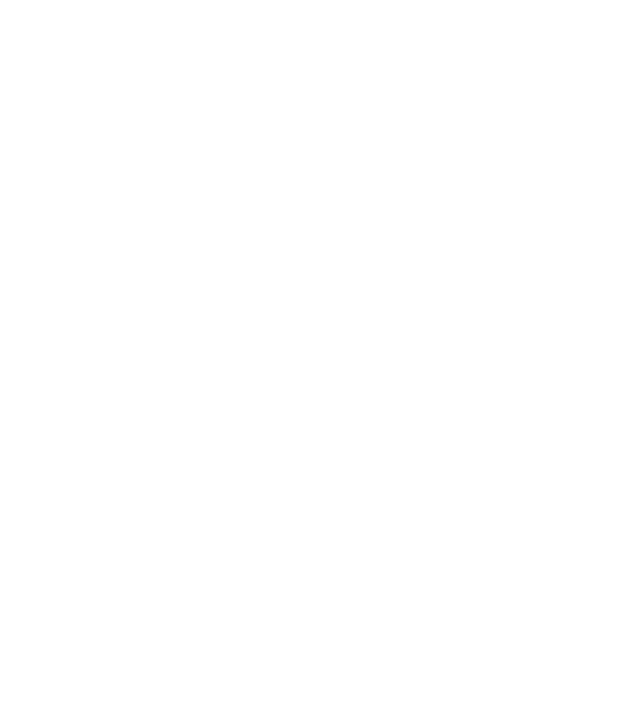
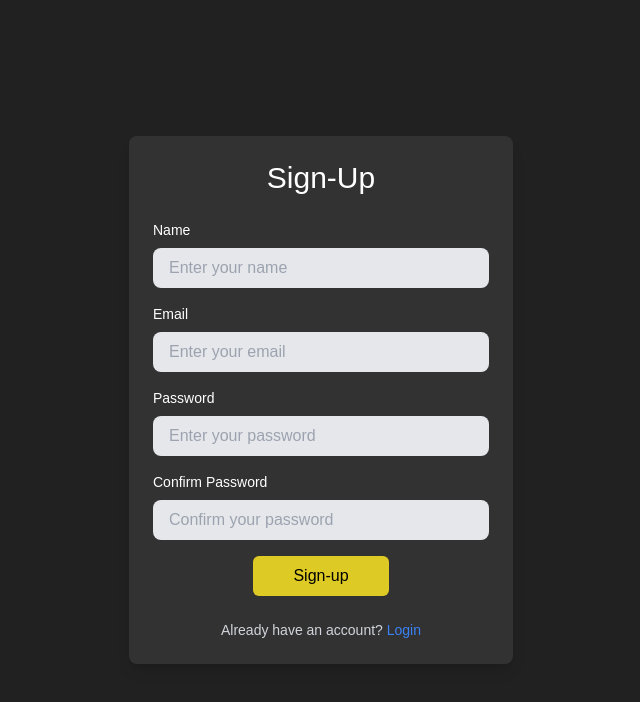
Before and after one commit to eyoaab/Gym-Management-Website, a React (Create React App) app in the folder front-end/gym-management-system/: page /signup in a window 1280 px wide. Before the commit this address had no page. Shown: the top 702 px of the page, without its empty margins (319-959 px from the left). Built offline with nearby package versions, Linux system fonts and the light colour scheme; the HTML template or start-up script is replaced by a standard one; a web font is replaced by a local one.

Commit message:
implmented page not found page

```diff
--- a/front-end/gym-management-system/src/App.jsx
+++ b/front-end/gym-management-system/src/App.jsx
@@ -4,18 +4,26 @@
 import BlogPage from './pages/blogs-page/blogs-page';
 import AboutPage from './pages/about-page/about-page';
 import ProductPage from './pages/products/product-page';
+import LoginPage from './pages/uset-page/login-page';
+import SignUpPage from './pages/uset-page/signup-page';
+import PageNotFound from './pages/page-not-found';
+
 function App() {
   return (
     <div className="App">
-      <Router>
+      {<Router>
 
         <Routes>
           <Route exact path="/" element={<MainPage />} />
           <Route exact path="/blogs" element={<BlogPage />} />
           <Route exact path="/about" element={<AboutPage />} />
           <Route exact path="/products" element={<ProductPage />} />
+          <Route exact path="/login" element={<LoginPage />} />
+          <Route exact path="/signup" element={<SignUpPage />} />
+         <Route exact path="*" element={<PageNotFound />} />
         </Routes>
       </Router>
+      }
 
 
     </div>
--- a/front-end/gym-management-system/src/pages/contact-page/contact-page.jsx
+++ b/front-end/gym-management-system/src/pages/contact-page/contact-page.jsx
@@ -16,7 +16,7 @@
                     </p>
 
                     {/* Newsletter Subscription Form */}
-                    <form className="flex flex-row items-center bg-darkGray opacity-90 px-2 py-2 w-3/4 rounded-md ">
+                    <div className="flex flex-row items-center bg-darkGray opacity-90 px-2 py-2 w-3/4 rounded-md ">
                         <input
                             type="email"
                             placeholder="Enter your email..."
@@ -28,7 +28,7 @@
                         >
                             Subscribe
                         </button>
-                    </form>
+                    </div>
 
                     {/* Privacy Disclaimer */}
                     <p className="text-sm text-gray-400 w-3/4 text-start">
--- /dev/null
+++ b/front-end/gym-management-system/src/pages/page-not-found.jsx
@@ -0,0 +1,25 @@
+
+import React from 'react';
+import { useNavigate } from 'react-router-dom';
+
+const PageNotFound = () => {
+  const navigate = useNavigate();
+
+  return (
+    <div className="flex items-center justify-center min-h-screen bg-gradient-to-br from-gray-900 to-gray-800">
+      <div className="text-center">
+        <h1 className="text-6xl font-bold text-darkYellow">404</h1>
+        <p className="mt-4 text-xl text-gray-300">Page Not Found</p>
+        <p className="mt-2 text-gray-400">The page you are looking for does not exist.</p>
+        <button
+          onClick={() => navigate('/')}
+          className="mt-6 px-6 py-2 text-lg text-white bg-darkytext-darkYellow rounded-lg"
+        >
+          Go Home
+        </button>
+      </div>
+    </div>
+  );
+};
+
+export default PageNotFound;
--- a/front-end/gym-management-system/src/pages/services-page/personal-training-page.jsx
+++ b/front-end/gym-management-system/src/pages/services-page/personal-training-page.jsx
@@ -1,4 +1,6 @@
 import React from "react";
+import { Link,} from "react-router-dom";
+
 import { FaArrowRight } from "react-icons/fa";
 import trainingImage1 from "../../assets/images/personalTraier.jpeg";
 import trainingImage from "../../assets/images/personalTraainer1.jpeg";
@@ -12,17 +14,20 @@
           <h1 className="text-4xl lg:text-5xl  mb-4 text-left text-white font-saira">PERSONAL<br/> TRAINING</h1>
 
           {/* Small Card */}
+                <Link
+                to='/login'>
           <div className="w-full sm:w-[70%] md:w-[60%] lg:w-[15vw] rounded-xl p-6 bg-gray-900 text-white">
             <h2 className="text-lg lg:text-2xl font-saira mb-2 text-left">WE OFFER</h2>
             <p className="mb-4 text-left text-gray-300 ">Free trial sessions for new members</p>
             <button className="flex items-center justify-between bg-white text-black py-2 px-4 rounded-2xl">
-              <span className="font-light ">Sign Up</span>
+                 <span className="font-light ">Sign Up</span>
               <div className="bg-darkYellow rounded-full w-7 h-7 flex justify-center items-center ml-2">
 
               <FaArrowRight />
               </div>
             </button>
           </div>
+              </Link>
         </div>
 
         {/* Second Column */}
--- /dev/null
+++ b/front-end/gym-management-system/src/pages/uset-page/login-page.jsx
@@ -0,0 +1,62 @@
+import React from 'react';
+import { Link,} from "react-router-dom";
+
+
+const LoginPage = () => {
+  return (
+    <div className="flex items-center justify-center min-h-screen bg-classBg">
+      <div className="w-full max-w-sm p-6 bg-darkGray rounded-lg shadow-md">
+        <h2 className="text-2xl font-saira text-center text-white">Login</h2>
+        <form className="mt-4">
+          <div className="mb-4">
+            <label
+              htmlFor="email"
+              className="block text-sm font-medium text-white text-left"
+            >
+              Email
+            </label>
+            <input
+              type="email"
+              id="email"
+              className="w-full px-4 py-2 mt-2 text-gray-700 bg-gray-200 rounded-lg focus:outline-none focus:ring-2 focus:ring-blue-500"
+              placeholder="Enter your email"
+              required
+            />
+          </div>
+          <div className="mb-4">
+            <label
+              htmlFor="password"
+              className="block text-sm font-medium text-white text-left"
+            >
+              Password
+            </label>
+            <input
+              type="password"
+              id="password"
+              className="w-full px-4 py-2 mt-2 text-gray-700 bg-gray-200 rounded-lg focus:outline-none focus:ring-2 focus:ring-blue-500"
+              placeholder="Enter your password"
+              required
+            />
+          </div>
+          <button
+            type="submit"
+            className="w-max px-10 py-2 mt-4 text-black bg-darkYellow rounded-md focus:outline-none focus:ring-2 focus:ring-blue-500"
+          >
+            Login
+          </button>
+        </form>
+        <p className="mt-4 text-sm text-center text-white">
+          Don't have an account?{' '}
+          <Link
+            to="/signup"
+            className="text-blue-500 hover:underline"
+          >
+            Sign up
+            </Link>
+        </p>
+      </div>
+    </div>
+  );
+};
+
+export default LoginPage;
--- /dev/null
+++ b/front-end/gym-management-system/src/pages/uset-page/signup-page.jsx
@@ -0,0 +1,96 @@
+import { Link,} from "react-router-dom";
+
+import React from 'react';
+
+const SignUpPage = () => {
+  return (
+    <div className="flex items-center justify-center min-h-screen bg-classBg">
+      <div className="w-full max-w-sm p-6  bg-darkGray rounded-lg shadow-lg">
+        <h2 className="text-3xl font-saira text-center text-white">Sign-Up</h2>
+        <form className="mt-6 space-y-4">
+          <div>
+            <label
+              htmlFor="name"
+              className="block text-sm font-medium text-white text-left"
+            >
+              Name
+            </label>
+            <input
+              type="text"
+              id="name"
+              className="w-full px-4 py-2 mt-2 text-gray-900 bg-gray-200 rounded-lg focus:outline-none focus:ring-2 focus:ring-blue-500"
+              placeholder="Enter your name"
+              required
+            />
+          </div>
+
+          <div>
+            <label
+              htmlFor="email"
+              className="block text-sm font-medium text-white text-left"
+            >
+              Email
+            </label>
+            <input
+              type="email"
+              id="email"
+              className="w-full px-4 py-2 mt-2 text-gray-900 bg-gray-200 rounded-lg focus:outline-none focus:ring-2 focus:ring-blue-500"
+              placeholder="Enter your email"
+              required
+            />
+          </div>
+
+          <div>
+            <label
+              htmlFor="password"
+              className="block text-sm font-medium text-white text-left"
+            >
+              Password
+            </label>
+            <input
+              type="password"
+              id="password"
+              className="w-full px-4 py-2 mt-2 text-gray-900 bg-gray-200 rounded-lg focus:outline-none focus:ring-2 focus:ring-blue-500"
+              placeholder="Enter your password"
+              required
+            />
+          </div>
+
+          <div>
+            <label
+              htmlFor="passwordConfirm"
+              className="block text-sm font-medium text-white text-left"
+            >
+              Confirm Password
+            </label>
+            <input
+              type="password"
+              id="passwordConfirm"
+              className="w-full px-4 py-2 mt-2 text-gray-900 bg-gray-200 rounded-lg focus:outline-none focus:ring-2 focus:ring-blue-500"
+              placeholder="Confirm your password"
+              required
+            />
+          </div>
+
+          <button
+            type="submit"
+            className="w-msx px-10 py-2 text-black bg-darkYellow rounded-md focus:outline-none focus:ring-2 "
+          >
+            Sign-up
+          </button>
+        </form>
+        <p className="mt-6 text-sm text-center text-gray-300">
+          Already have an account?{' '}
+          <Link
+            to="/login"
+            className="text-blue-500 hover:underline"
+          >
+            Login
+            </Link>
+        </p>
+      </div>
+    </div>
+  );
+};
+
+export default SignUpPage;
```
